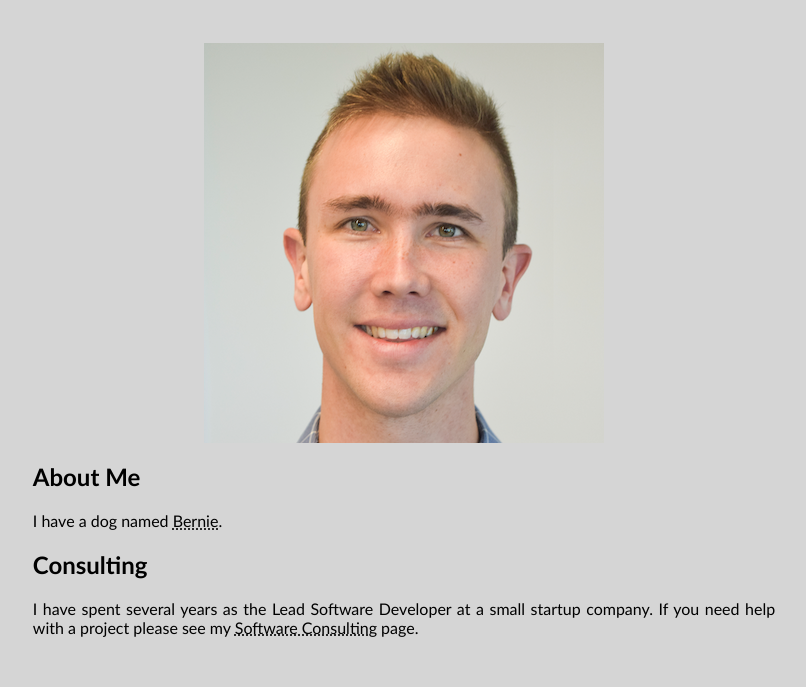
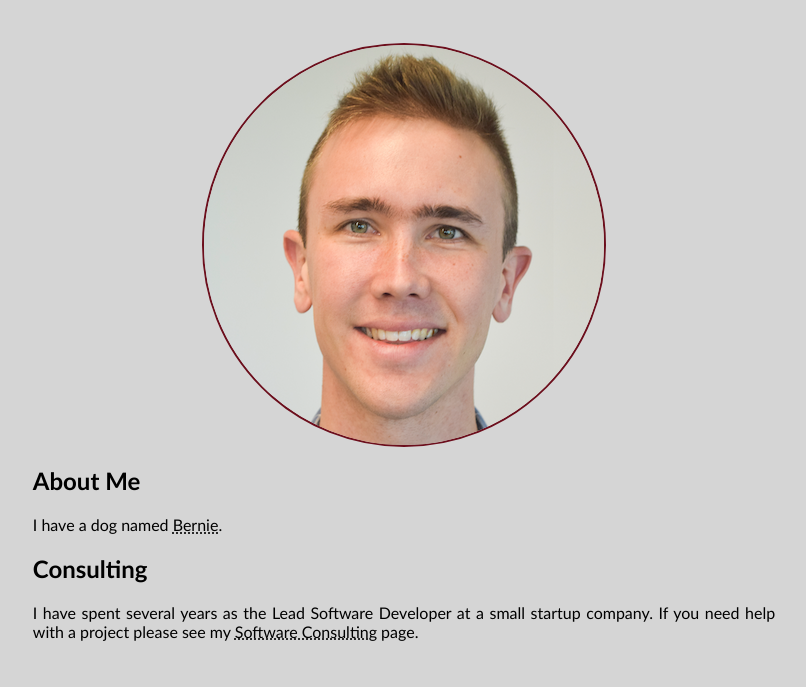
Before and after one commit to ericdweise/website, a PHP site: page / in a window 1280 px wide. Shown: the part 55-742 px from the top of the page, without its empty margins (236-1042 px from the left). Run offline with PHP 8.4, Linux system fonts and the light colour scheme.

Commit message:
image border. circular images

```diff
--- a/htdocs/assets/stylesheets/main.css
+++ b/htdocs/assets/stylesheets/main.css
@@ -30,6 +30,12 @@ img.page-content {
     display: block;
     margin: auto;
     max-width: 100%;
+}
+img.border {
+    border: 2px solid #6C0E1C;
+}
+img.circle {
+    border-radius: 50%;
 }
 
 /*** HEADER ***/
--- a/htdocs/index.php
+++ b/htdocs/index.php
@@ -8,7 +8,7 @@
     </head>
     <?php include('header.php'); ?>
     <div class="page-content">
-        <img class="page-content" src="assets/images/headshot-400px.png">
+        <img class="page-content border circle" src="assets/images/headshot-400px.png">
         <!--TODO: Add a profile picture -->
         <!--TODO: Add a bio -->
         <section>
```
